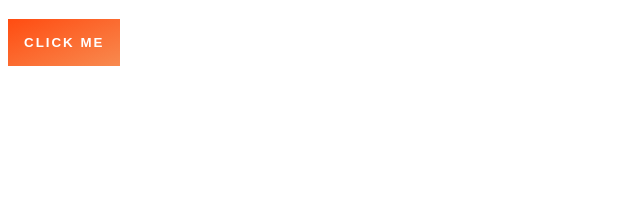
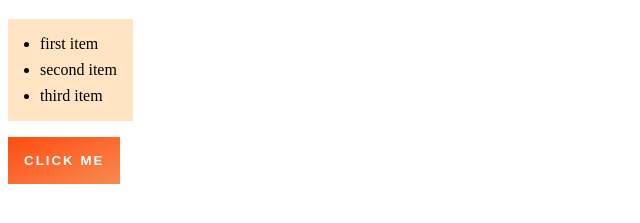
Before and after one commit to Mirko-Eclipse/eclipse-components, a website: page index.html in a window 1280 px wide. Shown: the part 61-284 px from the top of the page, without its empty margins (0-640 px from the left). Drawn offline with Linux system fonts and the light colour scheme.

Commit message:
style list and inject components with JS

```diff
--- a/index.html
+++ b/index.html
@@ -1,15 +1,17 @@
 <!DOCTYPE html>
 <html lang="en">
-<head>
-    <meta charset="UTF-8">
-    <meta http-equiv="X-UA-Compatible" content="IE=edge">
-    <meta name="viewport" content="width=device-width, initial-scale=1.0">
-    <script src="./index.js"></script>
-    <link rel="stylesheet" href="./stories/Cunard/Button.css">
+  <head>
+    <meta charset="UTF-8" />
+    <meta http-equiv="X-UA-Compatible" content="IE=edge" />
+    <meta name="viewport" content="width=device-width, initial-scale=1.0" />
+    <link rel="stylesheet" href="./stories/Cunard/Button.css" />
+    <link rel="stylesheet" href="./stories/Cunard/List.css" />
     <title>Eclipse Components</title>
 </head>
 <body>
     <h1>Eclipse Components</h1>
-    <button class="eclipse-btn-cunard eclipse-btn-primary-cunard">Click me</button>
+
+
+    <script src="./index.js"></script>
 </body>
 </html>
--- a/index.js
+++ b/index.js
@@ -1 +1,17 @@
-console.log('scripts started...');
+const h1 = document.querySelector("h1");
+h1 &&
+  h1.insertAdjacentHTML(
+    "afterend",
+    `<button class="eclipse-btn-cunard eclipse-btn-primary-cunard">
+Click me
+</button>`
+  );
+h1 &&
+  h1.insertAdjacentHTML(
+    "afterend",
+    ` <ul class="eclipse-ul-cunard eclipse-ul-undefined-cunard">
+    <li class="eclipse-li-cunard eclipse-li-primary-cunard">first item</li>
+    <li class="eclipse-li-cunard eclipse-li-primary-cunard">second item</li>
+    <li class="eclipse-li-cunard eclipse-li-primary-cunard">third item</li>
+</ul>`
+  );
--- a/stories/Cunard/List.css
+++ b/stories/Cunard/List.css
@@ -0,0 +1,9 @@
+ul {
+  background-color: bisque;
+  width: fit-content;
+  padding: 0.5rem 1rem 0.5rem 2rem;
+}
+
+li {
+    margin: 0.5rem 0;
+}
```
Also changed, not shown: stories/Cunard/List.js (+1 -1 lines), stories/Cunard/List.stories.js (+13 -9 lines).
